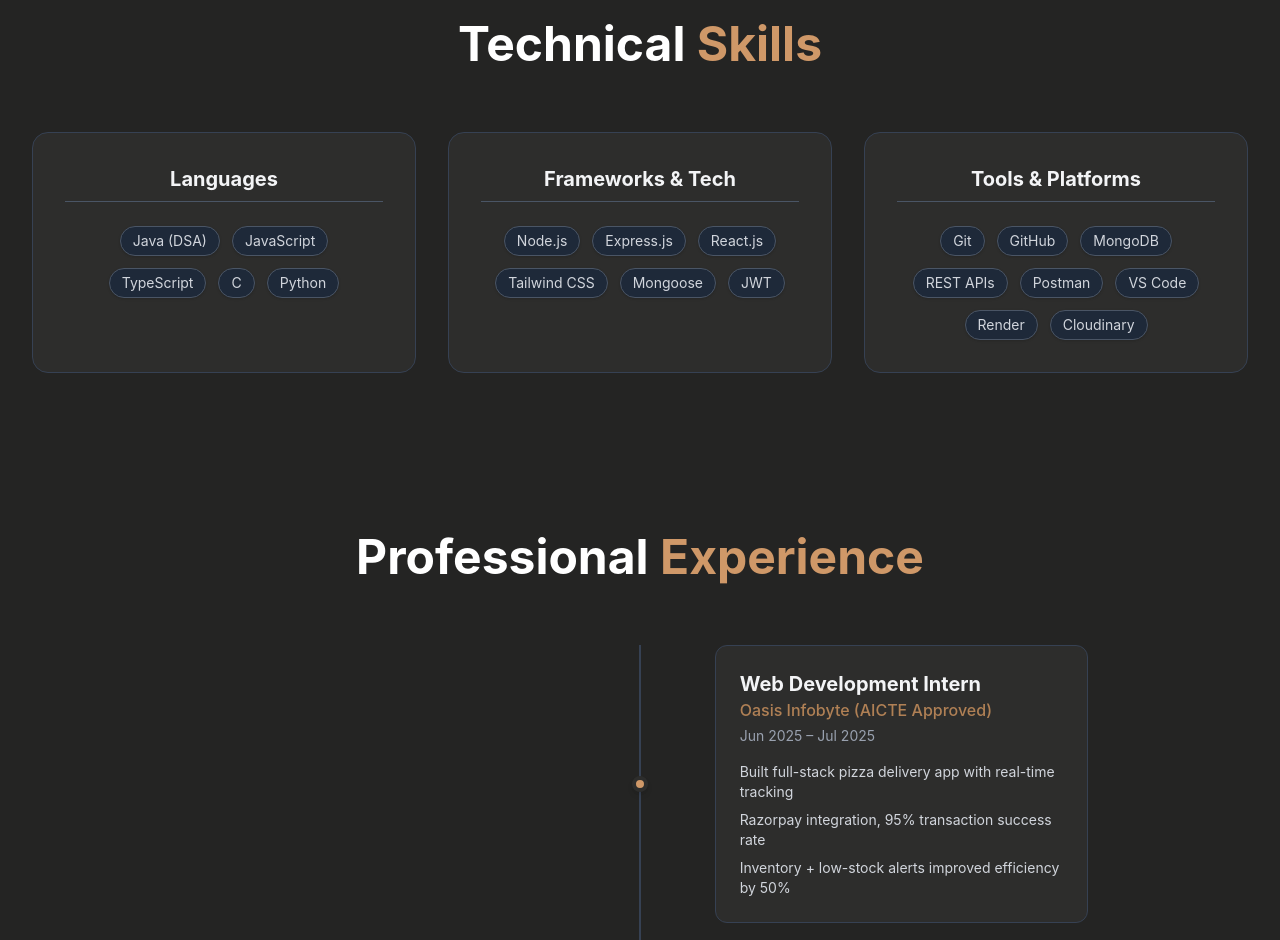
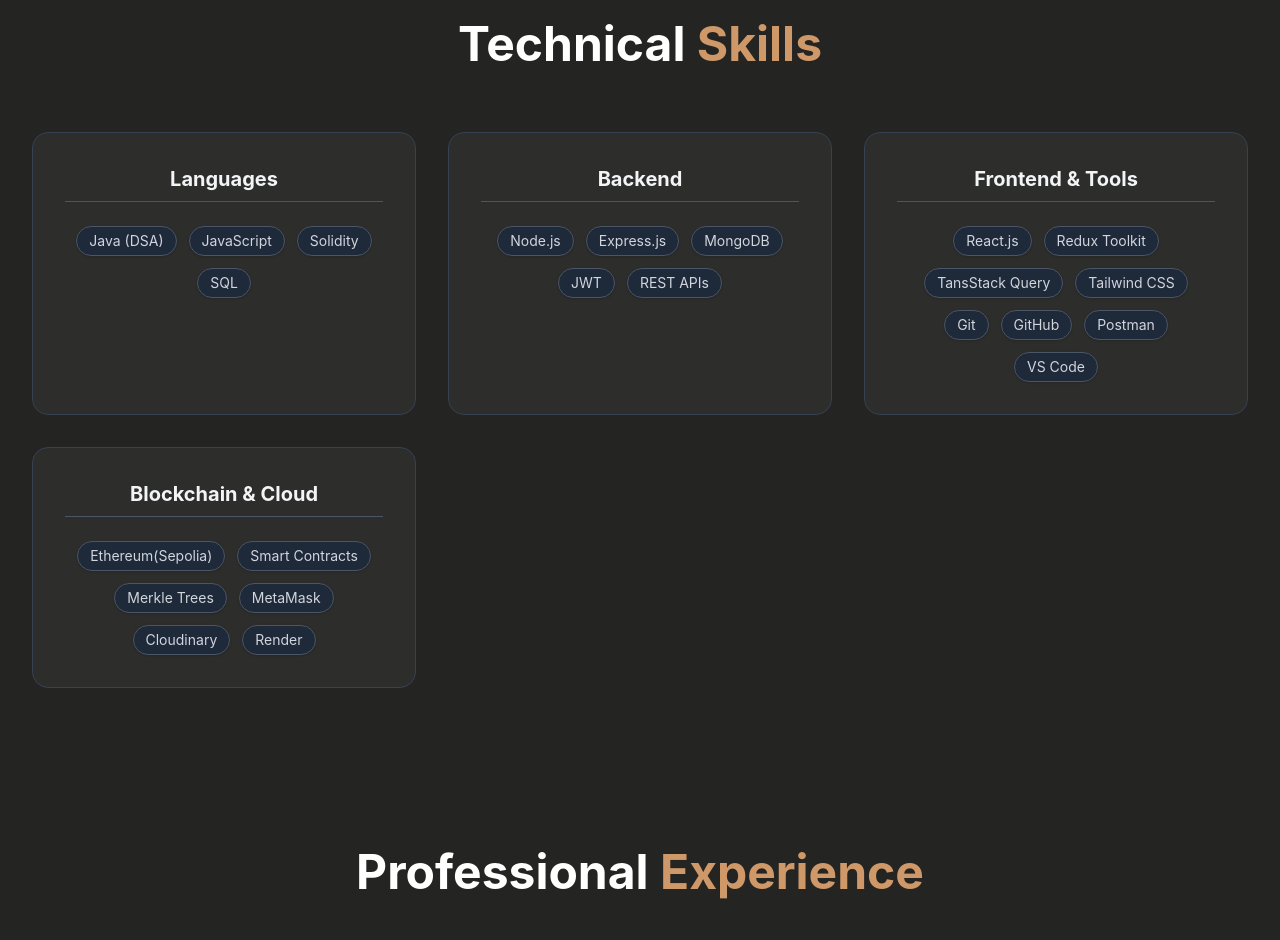
Before and after one commit to ChoudharyPriyanshu/Portfolio, a React (Vite) app: page / in a window 1280 px wide. Shown: the part 860-1800 px from the top of the page. Built offline with nearby package versions, Linux system fonts and the light colour scheme.

Commit message:
updated skills section

```diff
--- a/src/components/Skills.jsx
+++ b/src/components/Skills.jsx
@@ -4,15 +4,20 @@
     const skillCategories = [
         {
             title: "Languages",
-            skills: ["Java (DSA)", "JavaScript", "TypeScript", "C", "Python"]
+            skills: ["Java (DSA)", "JavaScript", "Solidity", "SQL"]
         },
         {
-            title: "Frameworks & Tech",
-            skills: ["Node.js", "Express.js", "React.js", "Tailwind CSS", "Mongoose", "JWT"]
+            title: "Backend",
+            skills: ["Node.js", "Express.js", "MongoDB", "JWT", "REST APIs"]
         },
         {
-            title: "Tools & Platforms",
-            skills: ["Git", "GitHub", "MongoDB", "REST APIs", "Postman", "VS Code", "Render", "Cloudinary"]
+            title: "Frontend & Tools",
+            skills: ["React.js", "Redux Toolkit","TansStack Query", "Tailwind CSS", "Git", "GitHub", "Postman", "VS Code"]
+        }
+        ,
+        {
+            title: "Blockchain & Cloud",
+            skills: ["Ethereum(Sepolia)", "Smart Contracts", "Merkle Trees","MetaMask", "Cloudinary" ,"Render" ]
         }
     ];
 
```
